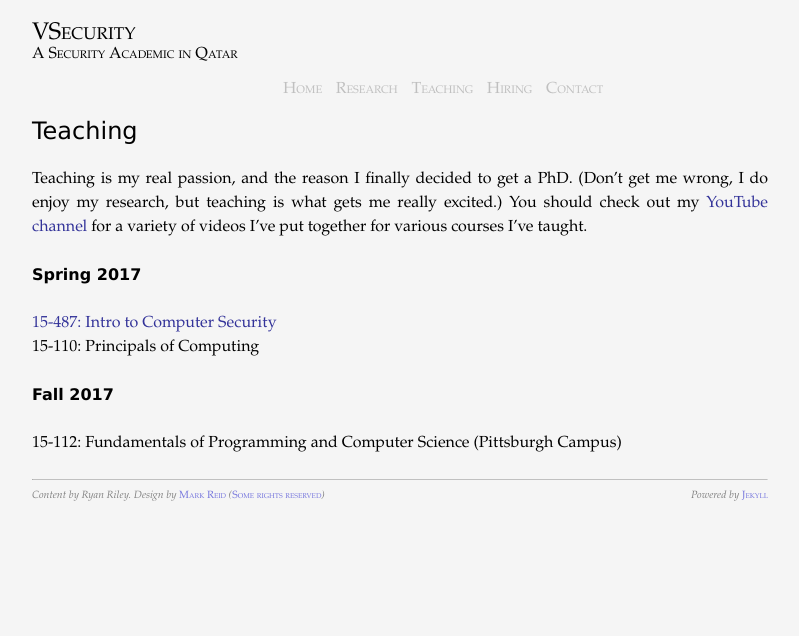
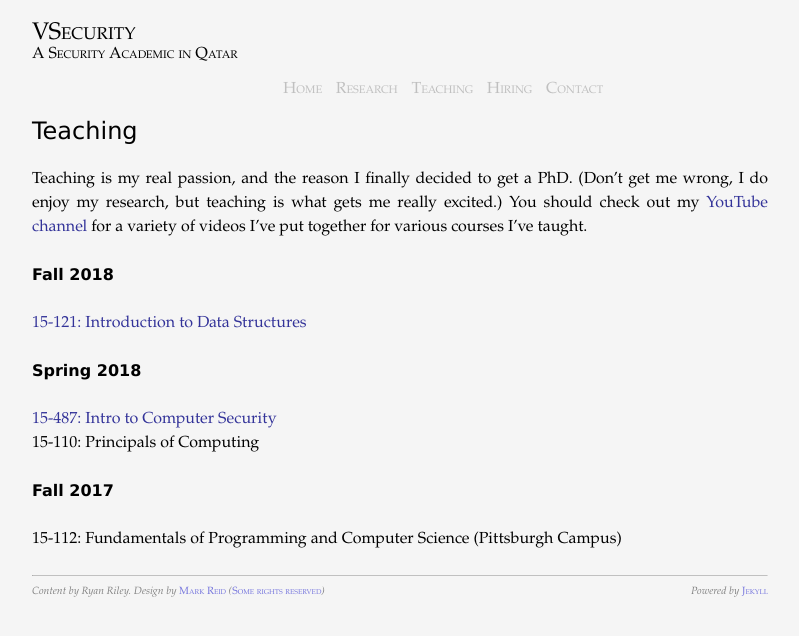
Before and after one commit to rriley/website, a Jekyll site: the page built from teaching/index.md, in a window 1280 px wide. Shown: the top 636 px of the page, without its empty margins (240-1039 px from the left). Built offline with Jekyll 4.4.1, drawn with Linux system fonts in a browser that asks for light colours.

Commit message:
Adding latest course to my website

```diff
--- a/teaching/index.md
+++ b/teaching/index.md
@@ -8,7 +8,10 @@ title: Teaching
 Teaching is my real passion, and the reason I finally decided to get a PhD. (Don’t get me wrong, I do enjoy my research, but teaching is what gets me really excited.)
 You should check out my [YouTube channel](https://www.youtube.com/channel/UCZy1TmqIMQ4perExQerm5bQ) for a variety of videos I've put together for various courses I've taught.
 
-## Spring 2017
+## Fall 2018
+[15-121: Introduction to Data Structures](http://15121.vsecurity.info/)
+
+## Spring 2018
 [15-487: Intro to Computer Security](http://15487.vsecurity.info/)
 15-110: Principals of Computing
 
```
